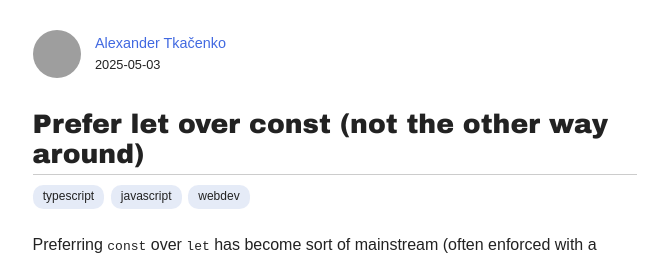
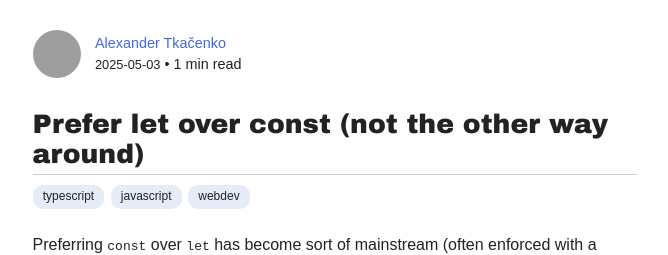
Before and after one commit to axtk/axtk.github.io, a Jekyll site: the page built from prefer_let.md, in a window 1280 px wide. Shown: the top 255 px of the page, without its empty margins (305-973 px from the left). Built offline with Jekyll 4.4.1, drawn with Linux system fonts in a browser that asks for light colours; our own code applies the rules of GitHub Pages for plain Markdown files; grey boxes are pictures that could not be loaded.

Commit message:
add read duration

```diff
--- a/_layouts/default.html
+++ b/_layouts/default.html
@@ -29,6 +29,9 @@
     {{page.author}}<br>
 {% endif %}
     <span class="date">{{page.date}}</span>
+{%- assign duration = content | number_of_words | divided_by: 200 %}
+    <span class="sep">&bull;</span>
+    <span class="duration">{{duration}} min read</span>
 </p>
 </header>
 
```
